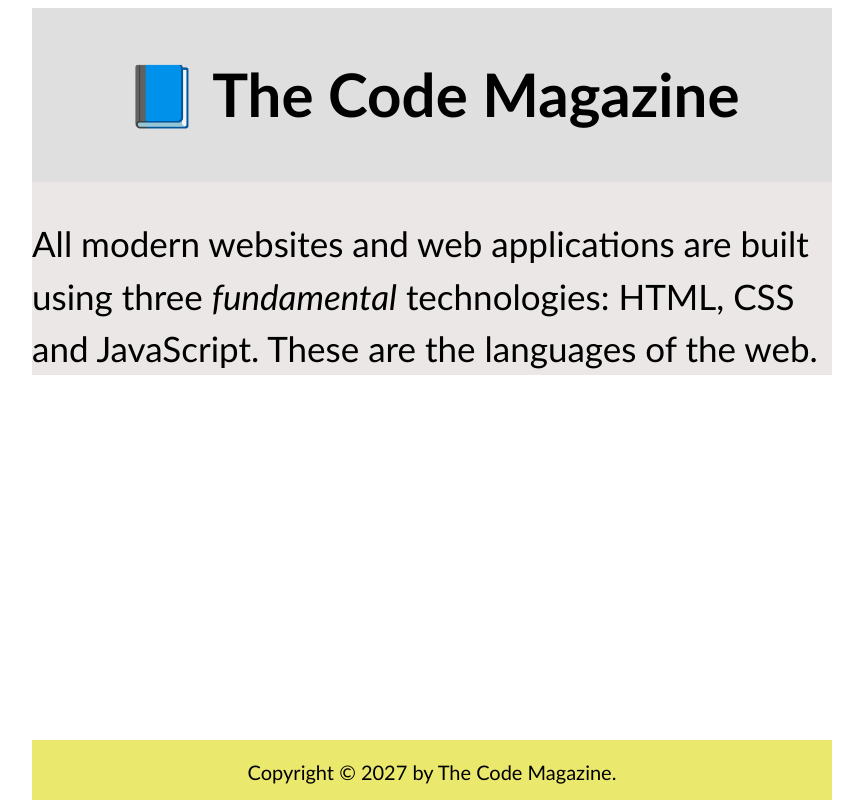
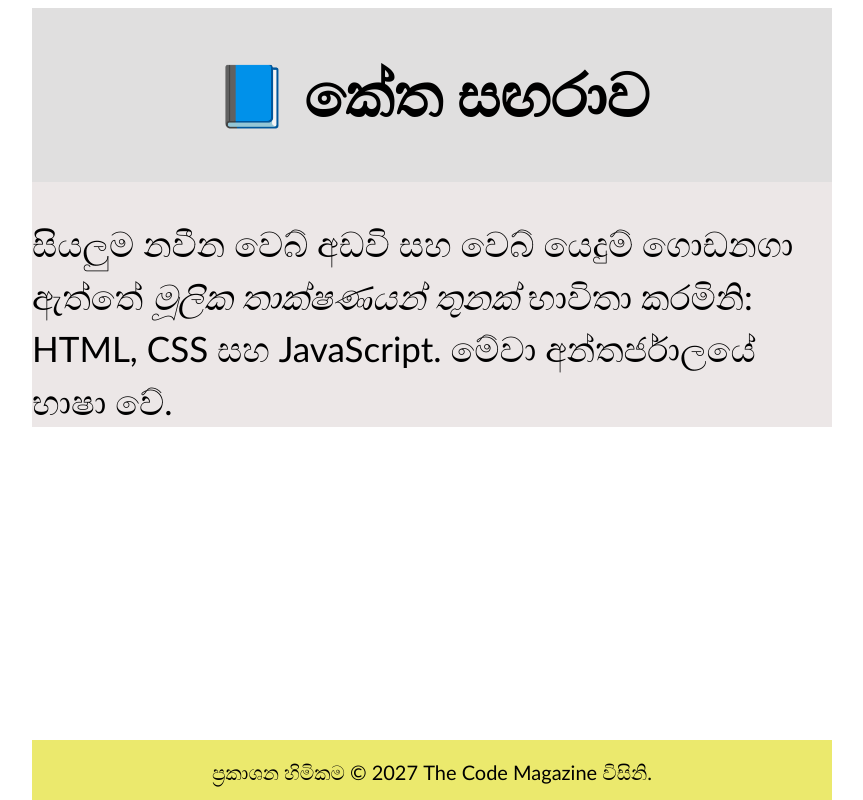
Before and after one commit to gitcomma/test_run, a plain HTML site: page index.html in a window 1280 px wide. Shown: the whole page, without its empty margins (208-1071 px from the left). Drawn offline with Linux system fonts and the light colour scheme.

Commit message:
Sinhala File - Chnage 7

```diff
--- a/index.html
+++ b/index.html
@@ -24,14 +24,13 @@
           font-size: 30px;
         "
       >
-        <h1>📘 The Code Magazine</h1>
+        <h1>📘 කේත සඟරාව</h1>
       </header>
       <article>
         <p style="font-size: 35px; line-height: 1.5; margin-bottom: 15px">
-          All modern websites and web applications are built using three
-          <em>fundamental</em>
-          technologies: HTML, CSS and JavaScript. These are the languages of the
-          web.
+          සියලුම නවීන වෙබ් අඩවි සහ වෙබ් යෙදුම් ගොඩනගා ඇත්තේ
+          <em>මූලික තාක්ෂණයන් තුනක්</em> භාවිතා කරමිනි: HTML, CSS සහ JavaScript.
+          මේවා අන්තර්ජාලයේ භාෂා වේ.
         </p>
       </article>
       <footer
@@ -52,7 +51,7 @@
             padding-bottom: auto;
           "
         >
-          Copyright &copy; 2027 by The Code Magazine.
+          ප්‍රකාශන හිමිකම &copy; 2027 The Code Magazine විසිනි.
         </p>
       </footer>
     </div>
```
